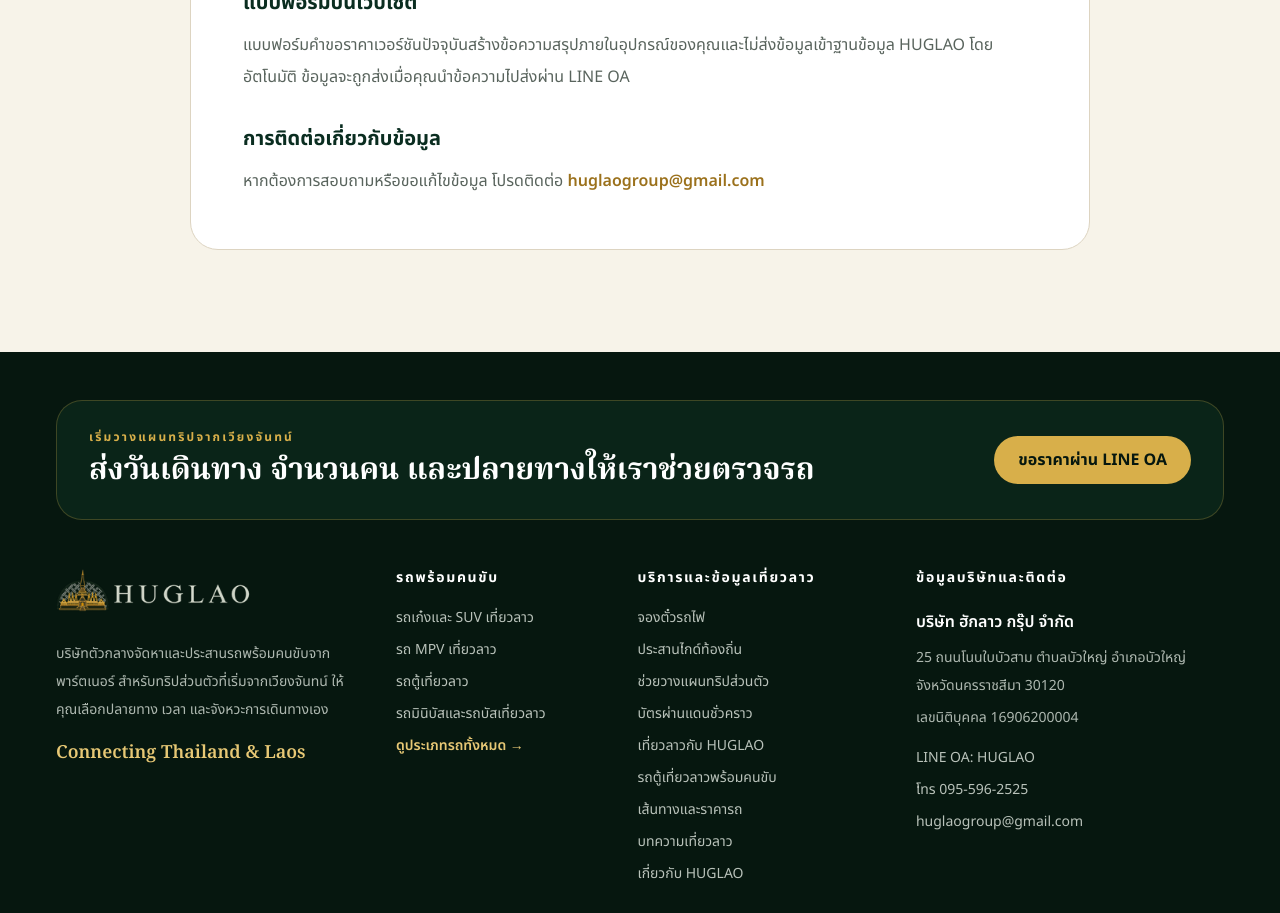
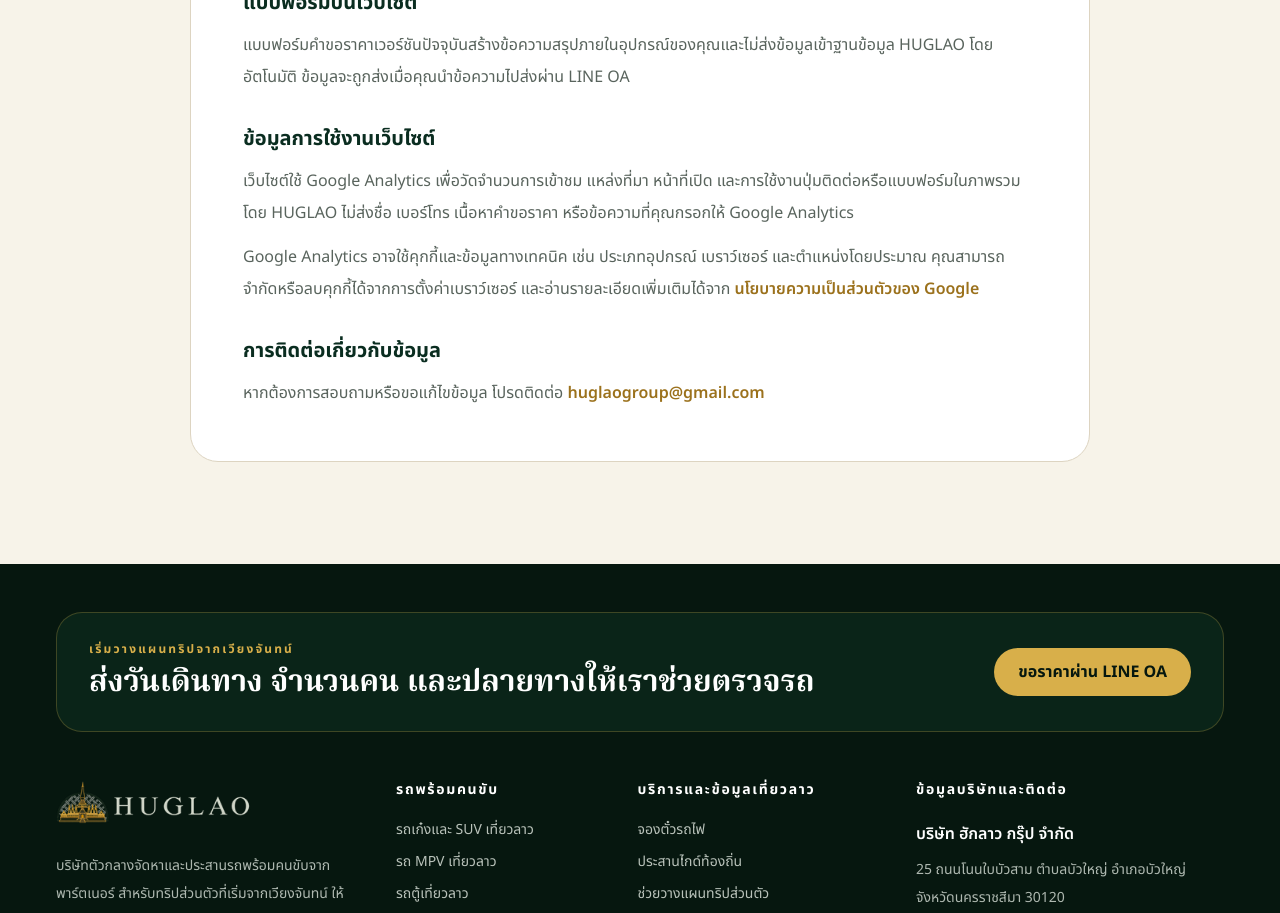
Before and after one commit to makawatpin/huglao, a Next.js app: page /privacy in a window 1280 px wide. Shown: the part 940-1853 px from the top of the page. Built offline with nearby package versions, Linux system fonts and the light colour scheme.

Commit message:
Document Google Analytics data usage

```diff
--- a/app/privacy/page.tsx
+++ b/app/privacy/page.tsx
@@ -4,7 +4,7 @@
 
 export const metadata: Metadata = {
   title: "นโยบายความเป็นส่วนตัว",
-  description: "แนวทางการใช้ข้อมูลที่ลูกค้าส่งเพื่อขอราคากับ HUGLAO",
+  description: "แนวทางการใช้ข้อมูลคำขอราคาและข้อมูลการใช้งานเว็บไซต์ HUGLAO",
   alternates: { canonical: "/privacy/" },
 };
 
@@ -18,6 +18,11 @@
             <section><h2 className="text-xl font-bold text-[#0a2d20]">ข้อมูลที่ใช้</h2><p className="mt-3">ข้อมูลติดต่อ วันเดินทาง จุดรับ จุดส่ง จำนวนผู้โดยสาร สัมภาระ ประเภทรถ เส้นทาง บริการเสริม และความต้องการพิเศษที่คุณเลือกส่ง</p></section>
             <section><h2 className="text-xl font-bold text-[#0a2d20]">วัตถุประสงค์</h2><p className="mt-3">ใช้เพื่อตรวจรายละเอียดทริป ประสานรถหรือบริการกับพาร์ตเนอร์ จัดทำข้อเสนอ ติดต่อกลับ และดูแลการเดินทางที่ได้รับการยืนยัน</p></section>
             <section><h2 className="text-xl font-bold text-[#0a2d20]">แบบฟอร์มบนเว็บไซต์</h2><p className="mt-3">แบบฟอร์มคำขอราคาเวอร์ชันปัจจุบันสร้างข้อความสรุปภายในอุปกรณ์ของคุณและไม่ส่งข้อมูลเข้าฐานข้อมูล HUGLAO โดยอัตโนมัติ ข้อมูลจะถูกส่งเมื่อคุณนำข้อความไปส่งผ่าน LINE OA</p></section>
+            <section>
+              <h2 className="text-xl font-bold text-[#0a2d20]">ข้อมูลการใช้งานเว็บไซต์</h2>
+              <p className="mt-3">เว็บไซต์ใช้ Google Analytics เพื่อวัดจำนวนการเข้าชม แหล่งที่มา หน้าที่เปิด และการใช้งานปุ่มติดต่อหรือแบบฟอร์มในภาพรวม โดย HUGLAO ไม่ส่งชื่อ เบอร์โทร เนื้อหาคำขอราคา หรือข้อความที่คุณกรอกให้ Google Analytics</p>
+              <p className="mt-3">Google Analytics อาจใช้คุกกี้และข้อมูลทางเทคนิค เช่น ประเภทอุปกรณ์ เบราว์เซอร์ และตำแหน่งโดยประมาณ คุณสามารถจำกัดหรือลบคุกกี้ได้จากการตั้งค่าเบราว์เซอร์ และอ่านรายละเอียดเพิ่มเติมได้จาก <a href="https://policies.google.com/privacy" target="_blank" rel="noopener noreferrer" className="font-semibold text-[#9b711c]">นโยบายความเป็นส่วนตัวของ Google</a></p>
+            </section>
             <section><h2 className="text-xl font-bold text-[#0a2d20]">การติดต่อเกี่ยวกับข้อมูล</h2><p className="mt-3">หากต้องการสอบถามหรือขอแก้ไขข้อมูล โปรดติดต่อ <a href={`mailto:${SITE.email}`} className="font-semibold text-[#9b711c]">{SITE.email}</a></p></section>
           </div>
         </div>
```
